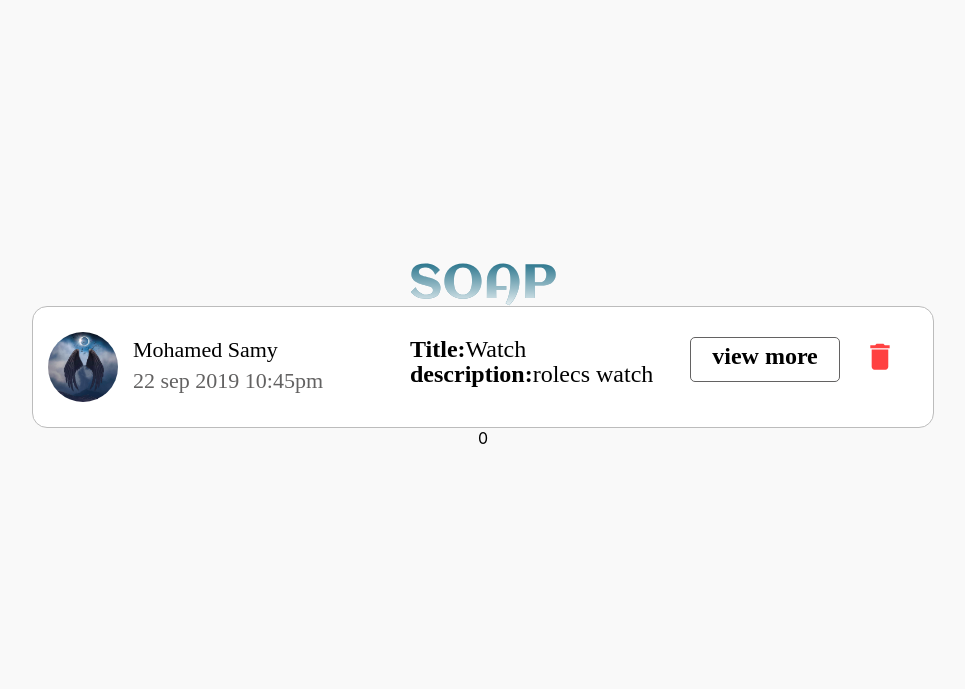
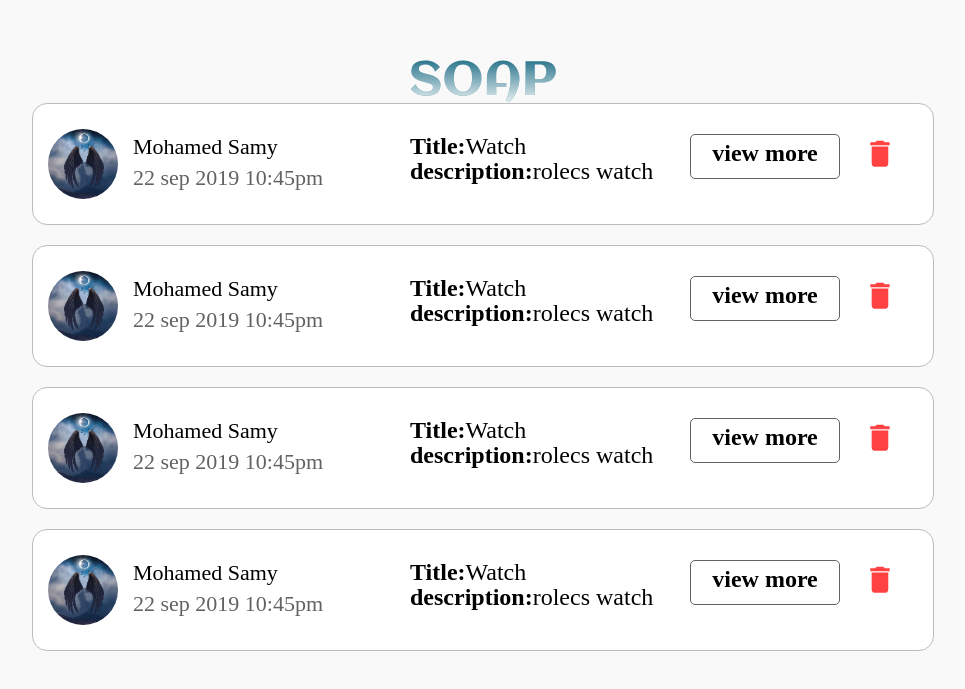
Before and after one commit to mohamed12samy/soap_app, a React (Create React App) app: page / in a window 1280 px wide. Shown: the part 115-804 px from the top of the page, without its empty margins (157-1122 px from the left). Built offline with nearby package versions, Linux system fonts and the light colour scheme.

Commit message:
post card without animation fix issus

```diff
--- a/src/App.js
+++ b/src/App.js
@@ -11,6 +11,27 @@ function App() {
       {/* <header className="App-header"> */}
       <Logo />
       <HistoryCard
+        name={"Mohamed Samy"}
+        date={"22 sep 2019 10:45pm"}
+        image={userimg}
+        title={"Watch"}
+        description={"rolecs watch"}
+      />
+       <HistoryCard
+        name={"Mohamed Samy"}
+        date={"22 sep 2019 10:45pm"}
+        image={userimg}
+        title={"Watch"}
+        description={"rolecs watch"}
+      />
+       <HistoryCard
+        name={"Mohamed Samy"}
+        date={"22 sep 2019 10:45pm"}
+        image={userimg}
+        title={"Watch"}
+        description={"rolecs watch"}
+      />
+       <HistoryCard
         name={"Mohamed Samy"}
         date={"22 sep 2019 10:45pm"}
         image={userimg}
--- a/src/componants/histortCard/historyCard.js
+++ b/src/componants/histortCard/historyCard.js
@@ -56,7 +56,7 @@ function HistoryCard(props) {
 
 
             </div >
-            {toggle && <PostCard
+            <div>{toggle===true && <PostCard
                 style={{marginBottom:"50px"}}
                 likes={23}
                 dislikes={2}
@@ -64,7 +64,7 @@ function HistoryCard(props) {
                 image={lamp}
                 fullDescription={"Lorem Ipsum is simply dummy text of the printing and typesetting industry. Lorem Ipsum has been the industry's standard dummy text ever since the 1500s, when an unknown printer took a galley of type and scrambled it to make a type specimen book"}
 
-            />}
+            />}</div>
         </div>
     );
 }
--- a/src/componants/postCard/postCardStyle.css
+++ b/src/componants/postCard/postCardStyle.css
@@ -11,8 +11,8 @@
 }
 .postCardRate{
     position: absolute;
-    right: 250px;
-    top:210px;
+    right: 20px;
+    top:20px;
     width: 80px;
     height: 37.17px;
     background: #00CF3A;
@@ -32,6 +32,7 @@
 .postImageContainer{
     width: 900px;
     height: 350px;
+    position: relative;
 }
 .postFullDescripstion{
     width: 870px;
```
